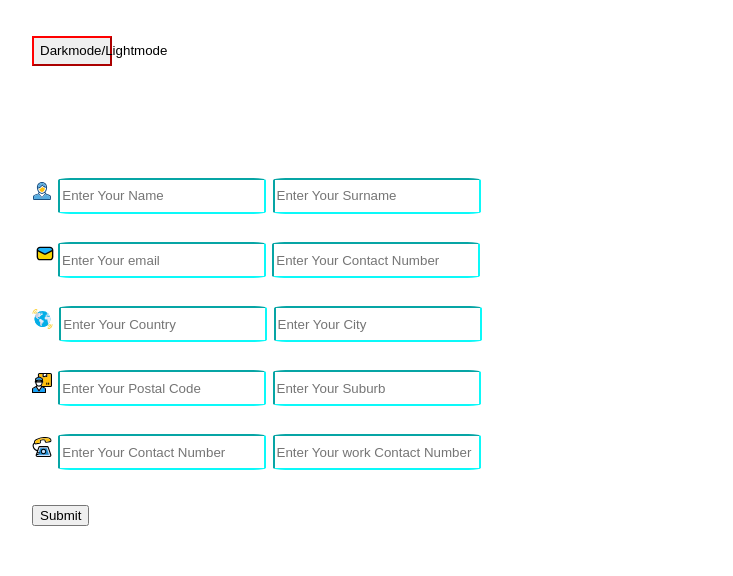
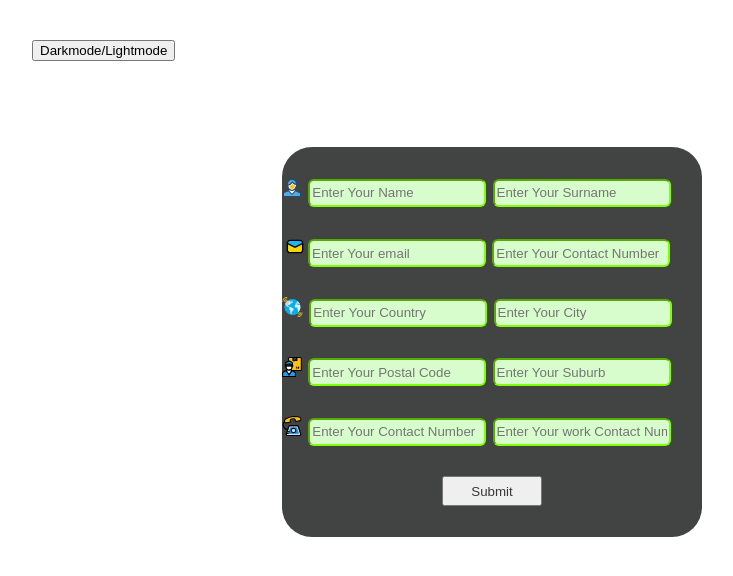
Before and after one commit to mudauml15/background_change, a plain HTML site: page index.html in a window 1280 px wide. Shown: the whole page, without its empty margins (1-734 px from the left). Drawn offline with Linux system fonts and the light colour scheme.

Commit message:
resolved conflicts on css

```diff
--- a/style.css
+++ b/style.css
@@ -8,16 +8,7 @@ body {
 .dark-mode {
   background-color: black;
   color: white;
-<<<<<<< HEAD
-
-}
-
-#dark-mode{
-  width: 80px; height: 30px;
-  border-color: red;
-=======
     color: #333333;
->>>>>>> cb75f5537b4ee8c9f4184112b4295277f126b7da
 
 }
 
@@ -26,17 +17,6 @@ body {
   color: black;
 }
 
-<<<<<<< HEAD
-#cont{
-  border-radius: 100px;
-  border-color: aqua;
-}
-
-.tex{
-  width: 200px; height: 30px;
-  border-color: rgb(12, 249, 249);
-  border-radius: 6%;
-=======
 .Container{
   border-radius: 30px; height: 390px; width: 420px;
   background-color: rgb(66, 67, 67);
@@ -61,5 +41,4 @@ body {
   align-items: center;
   margin-left: 160px; width: 100px; height: 30px;
   color:rgb(55, 55, 55) ;
->>>>>>> cb75f5537b4ee8c9f4184112b4295277f126b7da
 }
```
